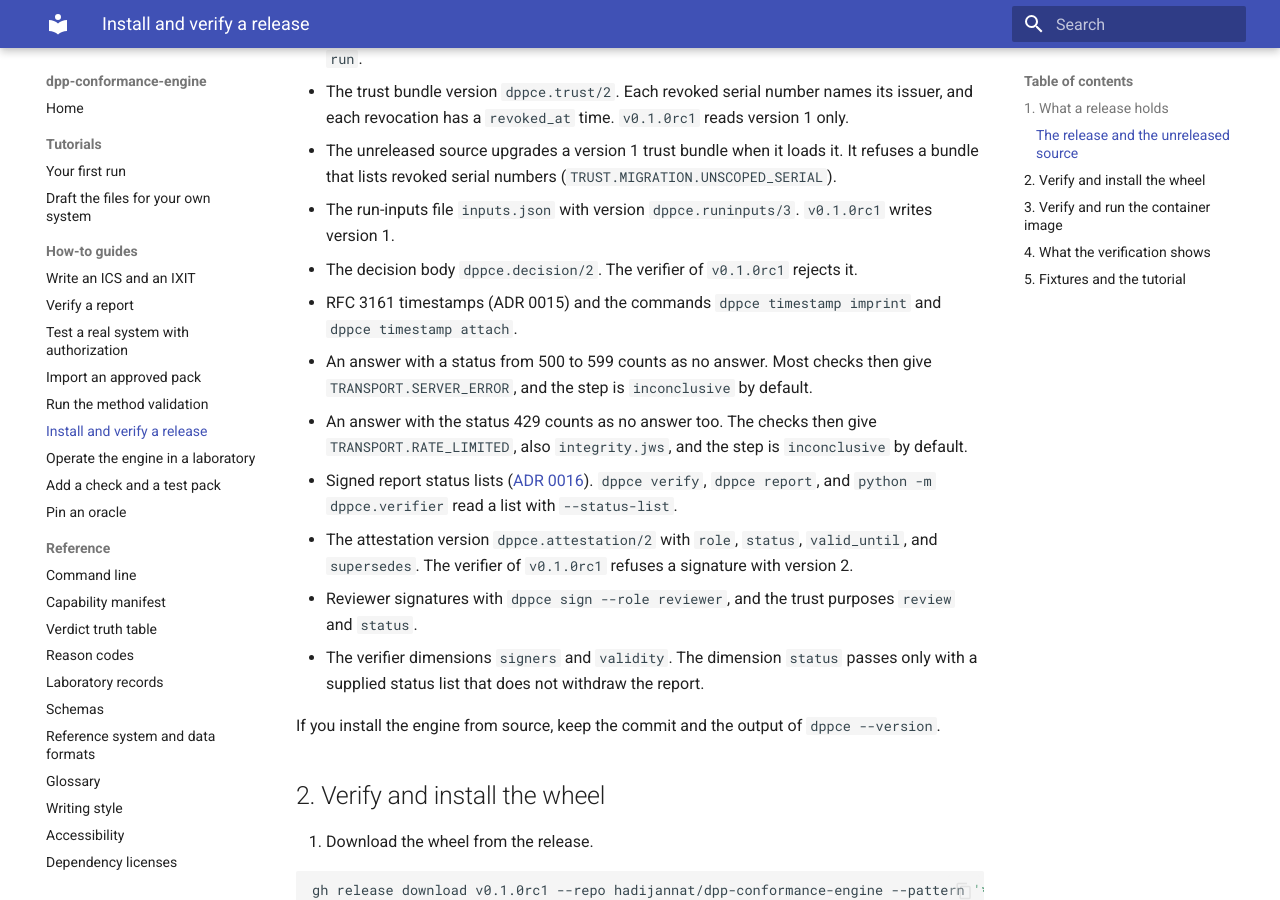
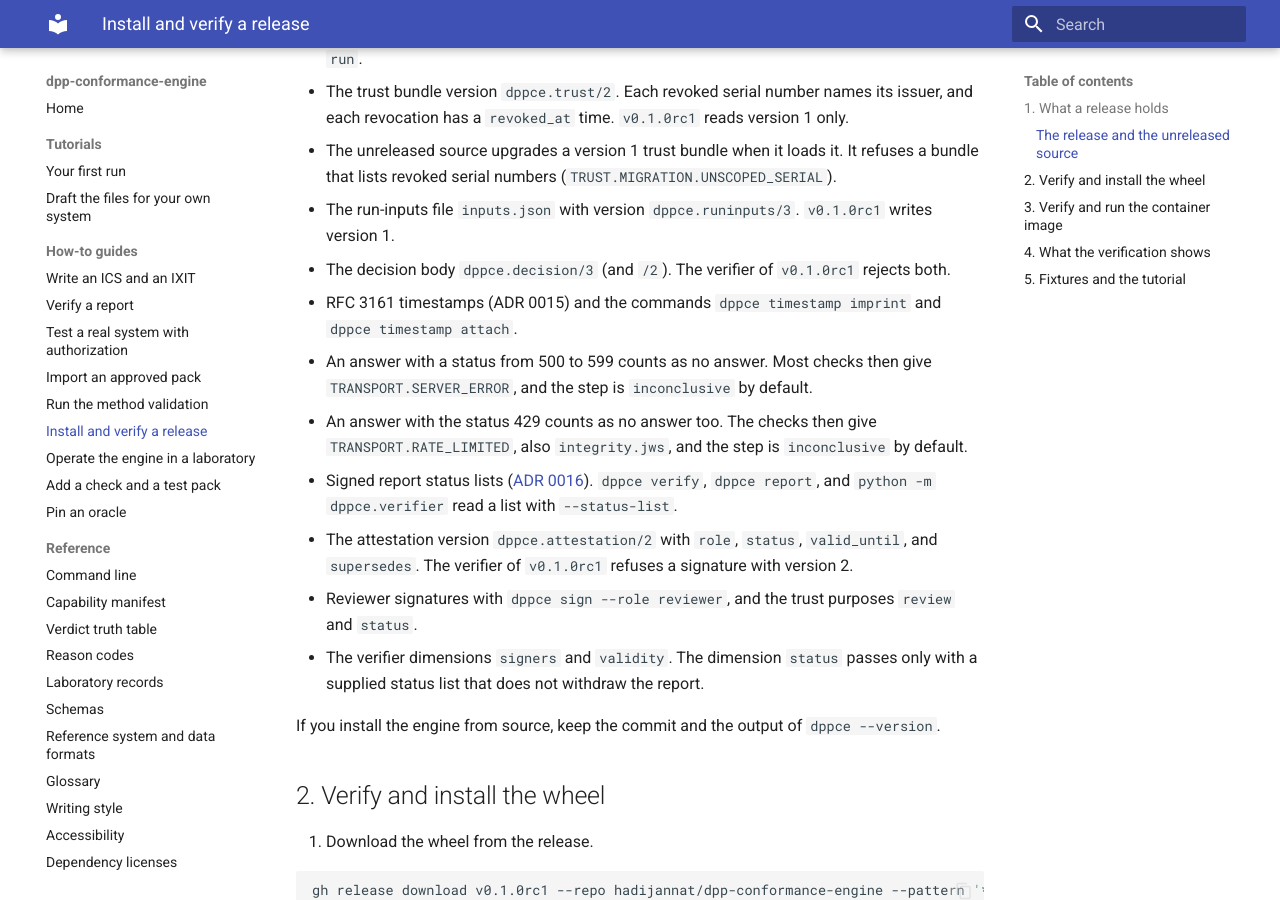
Before and after one commit to hadijannat/dpp-conformance-engine, an MkDocs documentation site: the page built from docs/how-to/install-and-verify-a-release.md, in a window 1280 px wide and 900 px high, scrolled down 1008 px. Built offline with MkDocs 1.6.1 and Material for MkDocs 9.7.7, drawn with Linux system fonts in a browser that asks for light colours; the version menu is left out.

Commit message:
docs: name dppce.decision/3 in the release guide and the test manifest helper
P2-21 makes a new run write dppce.decision/3. The release guide still named version 2 as the newest body. The docstring of make_manifest still named a version 2 body. No code changes.

Co-Authored-By: Claude Opus 5.5 <noreply@anthropic.com>

```diff
--- a/docs/how-to/install-and-verify-a-release.md
+++ b/docs/how-to/install-and-verify-a-release.md
@@ -37,7 +37,7 @@ These changes are not in `v0.1.0rc1`, and they affect a laboratory:
 - The unreleased source upgrades a version 1 trust bundle when it loads it. It refuses a bundle
   that lists revoked serial numbers (`TRUST.MIGRATION.UNSCOPED_SERIAL`).
 - The run-inputs file `inputs.json` with version `dppce.runinputs/3`. `v0.1.0rc1` writes version 1.
-- The decision body `dppce.decision/2`. The verifier of `v0.1.0rc1` rejects it.
+- The decision body `dppce.decision/3` (and `/2`). The verifier of `v0.1.0rc1` rejects both.
 - RFC 3161 timestamps (ADR 0015) and the commands `dppce timestamp imprint` and
   `dppce timestamp attach`.
 - An answer with a status from 500 to 599 counts as no answer. Most checks then give
```
Also changed, not shown: 1 other file.
